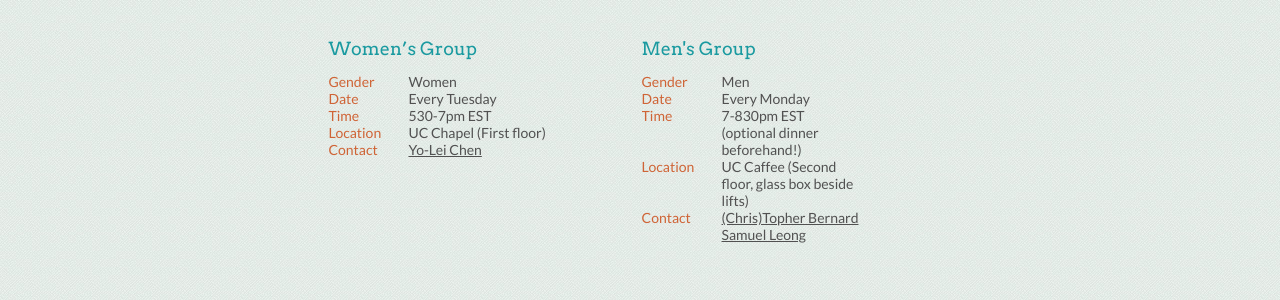
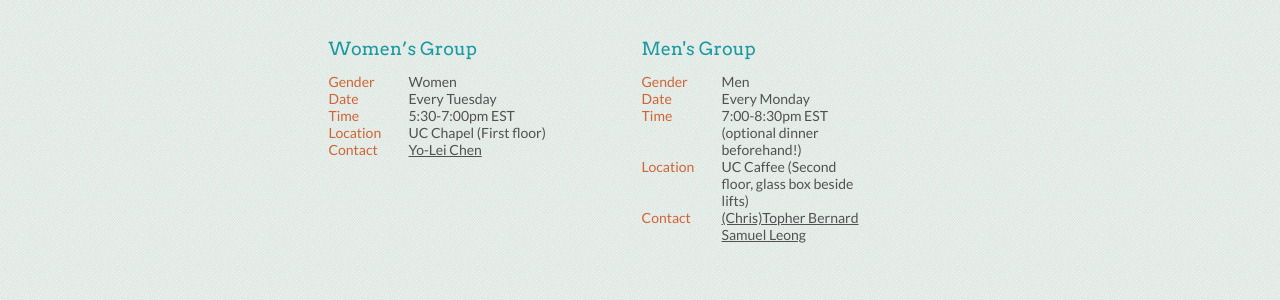
Before and after one commit to ivcf-cmu/ivcf-cmu.github.io, a Jekyll site: the page built from smallgroups.md, in a window 1280 px wide. Shown: the part 355-655 px from the top of the page. Built offline with Jekyll 4.4.1, drawn with Linux system fonts in a browser that asks for light colours.

Commit message:
Fixed issue with small group timings

```diff
--- a/smallgroups.md
+++ b/smallgroups.md
@@ -22,7 +22,7 @@ We are excited to continue small group meetings this semester and will be studyi
 				<dt>Date</dt>
 				<dd>Every Tuesday</dd>
 				<dt>Time</dt>
-				<dd>530-7pm EST</dd>
+				<dd>5:30-7:00pm EST</dd>
 				<dt>Location</dt>
 				<dd>UC Chapel (First floor)</dd>
 				<dt>Contact</dt>
@@ -41,7 +41,7 @@ We are excited to continue small group meetings this semester and will be studyi
 				<dt>Date</dt>
 				<dd>Every Monday</dd>
 				<dt>Time</dt>
-				<dd>7-830pm EST (optional dinner beforehand!)</dd>
+				<dd>7:00-8:30pm EST (optional dinner beforehand!)</dd>
 				<dt>Location</dt>
 				<dd>UC Caffee (Second floor, glass box beside lifts)</dd>
 				<dt>Contact</dt>
```
